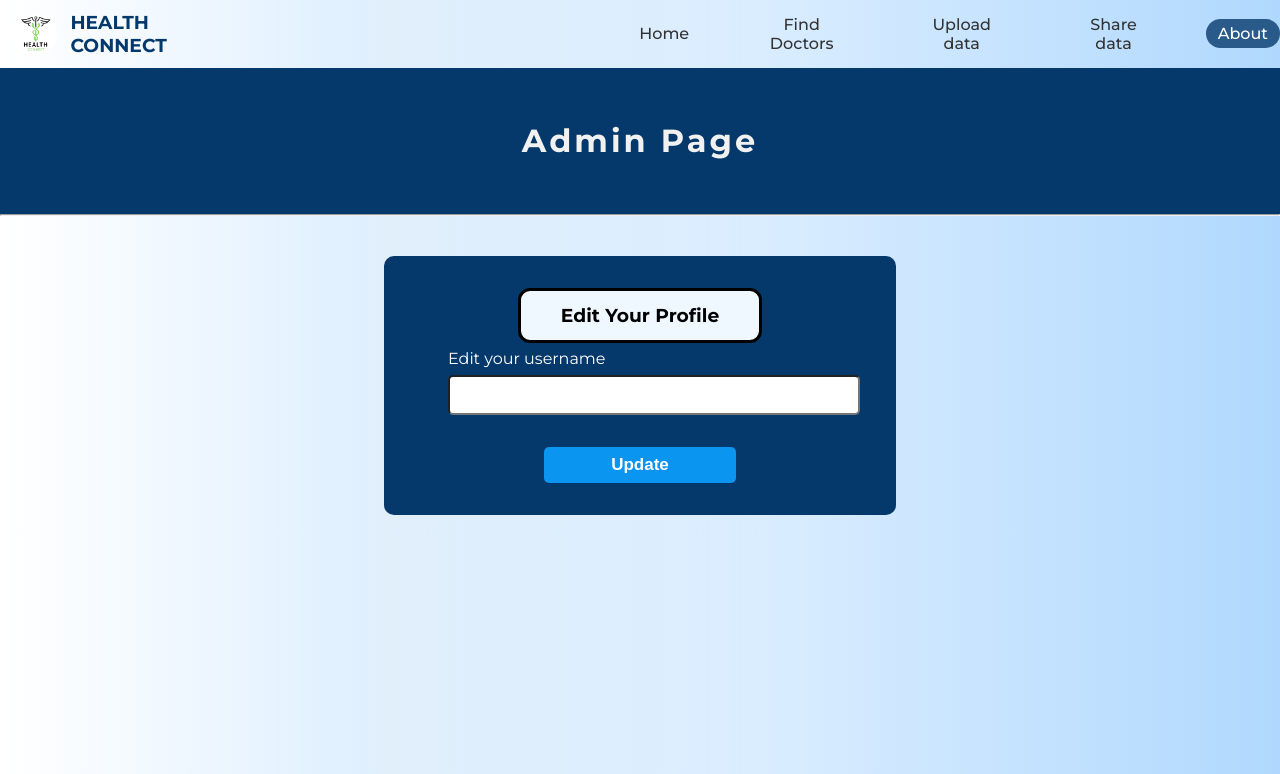
After one commit to MD-Afsal/Health-Connect, a Flask app: template templates/userAccountModificationPage.html in a window 1280 px wide. The commit adds this page. Shown: the top 774 px of the page. Run offline with Flask 3, Linux system fonts and the light colour scheme; the template is opened without the code that fills it, so the values that code supplies are empty.

Commit message:
Updated the admin page

```diff
--- /dev/null
+++ b/templates/userAccountModificationPage.html
@@ -0,0 +1,35 @@
+<!DOCTYPE html>
+<html lang="en">
+<head>
+    <meta charset="UTF-8">
+    <link rel="stylesheet" href="{{ url_for('static', filename='style.css') }}" />
+    <meta name="viewport" content="width=device-width, initial-scale=1.0">
+</head>
+<body>
+    <header>
+        <img src="{{ url_for('static', filename='logo.png') }}">
+        <h3 class="title">HEALTH CONNECT</h3><div style="padding-right: 30%;"></div>
+        <a class="navi">Home</a><div style="padding-left: 3%;"></div><a class="navi" href="Find Doctors">Find Doctors</a><div style="padding-left: 3%;"></div><a class="navi" href="Upload data">Upload data</a><div style="padding-left: 3%;"></div><a class="navi" href="Share data">Share data</a><div style="padding-left: 3%;"></div><a class="navi" style="background-color: #05386bc9; color: #ffff;" href="#about">About</a>
+    </header>
+    <div class="lable">
+        <div  class="lable_container">
+            <h1>Admin Page</h1>
+        </div>    <HR>
+        <form action="" class="input_container" id="AdminForm" enctype="multipart/form-data" method="post">
+            <div style="padding: 6px 40px;
+            margin: auto;
+            border-style: solid;
+            background-color: aliceblue;
+            color: black;
+            border-radius: 12px;">
+                <h3 >Edit Your Profile</h3>
+            </div>
+            <label for="username">Edit your username</label>
+            <input type="text" name="username" id="user">
+            <br>
+            <input type="submit" value="Update">
+        </form>
+    </div>
+    <br>
+</body>
+</html>
```
Also changed, not shown: sample__01.py (+9 -15 lines), templates/adminPage.html (+3 -3 lines).
